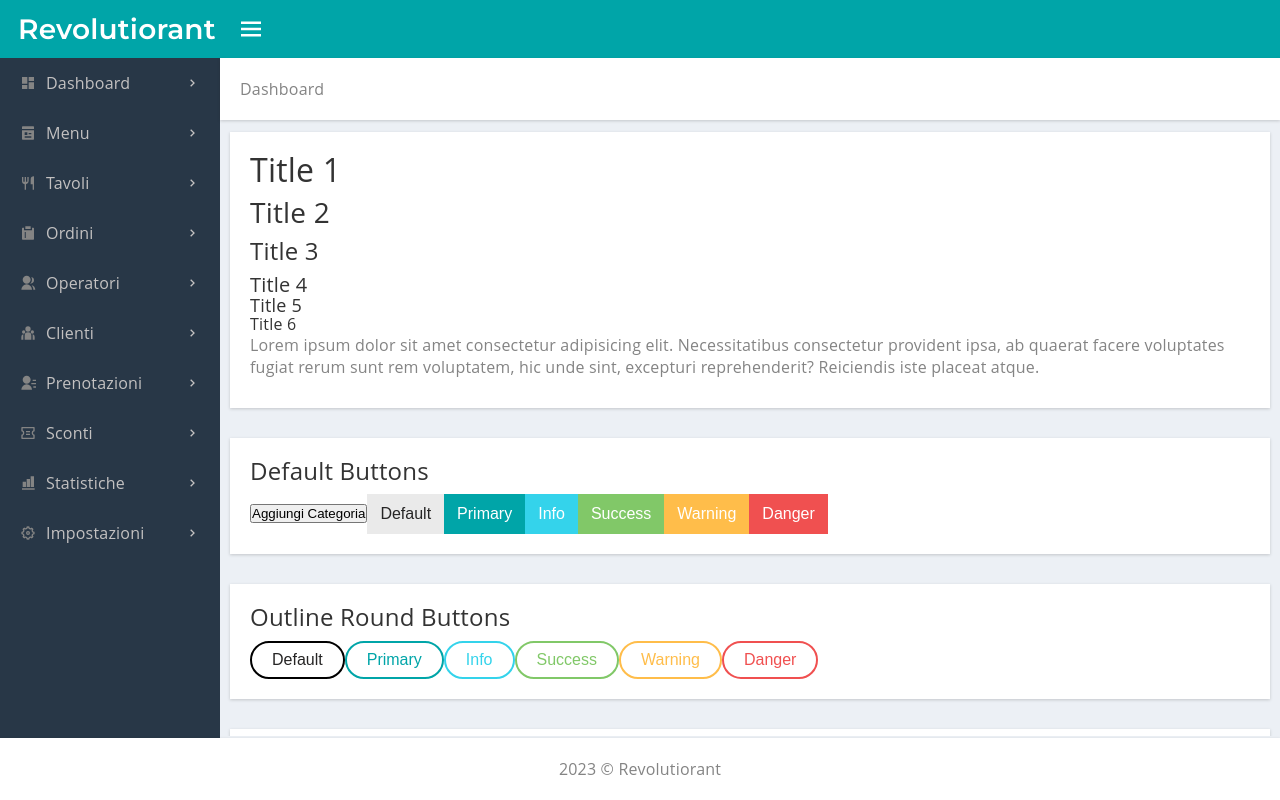
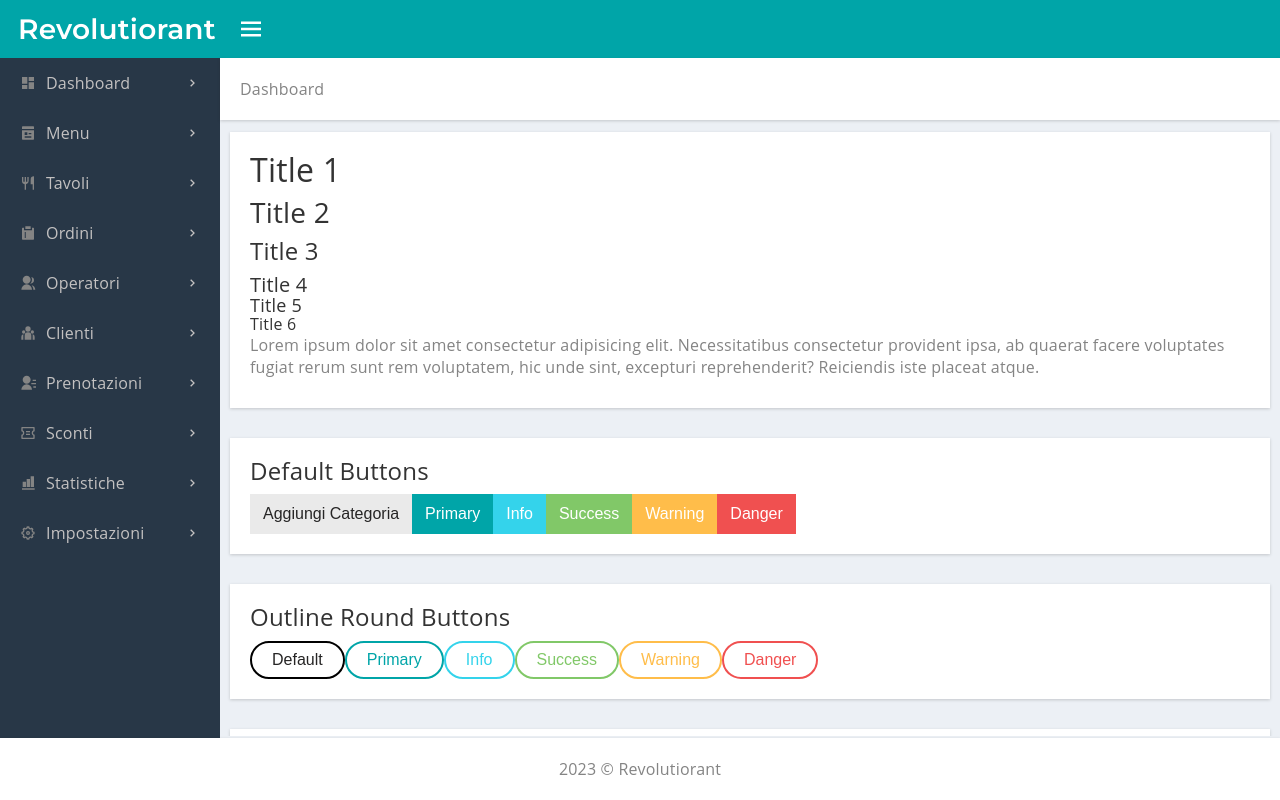
Before and after one commit to giusene/Revolutiorant-AdminPanel, a Next.js app: page / in a window 1280 px wide. Built offline with nearby package versions, Linux system fonts and the light colour scheme; no server answers; the database is empty.

Commit message:
fix: onclick prop on custom buttons

```diff
--- a/src/pages/index.tsx
+++ b/src/pages/index.tsx
@@ -50,8 +50,11 @@ export default function Home() {
         </div>
         <div className={styles.box}>
           <h3>Default Buttons</h3>
-          <button onClick={addCategory}>Aggiungi Categoria</button>
-          <DefaultButton label="default" type={LabelType.Default} />
+          <DefaultButton
+            onClick={addCategory}
+            label="Aggiungi Categoria"
+            type={LabelType.Default}
+          />
           <DefaultButton label="primary" type={LabelType.Primary} />
           <DefaultButton label="info" type={LabelType.Info} />
           <DefaultButton label="success" type={LabelType.Success} />
--- a/ui-kit/DefaultButton/DefaultButton.tsx
+++ b/ui-kit/DefaultButton/DefaultButton.tsx
@@ -4,12 +4,17 @@ import styles from "./styles.module.scss";
 interface Button {
   label: string;
   type: LabelType;
+  onClick?: () => void;
 }
 
 const DefaultButton = (props: Button) => {
-  const { label, type } = props;
+  const { label, type, onClick } = props;
+
   return (
-    <button className={`${styles.DefaultButton} ${styles[type]}`}>
+    <button
+      onClick={() => onClick && onClick()}
+      className={`${styles.DefaultButton} ${styles[type]}`}
+    >
       {label}
     </button>
   );
```
